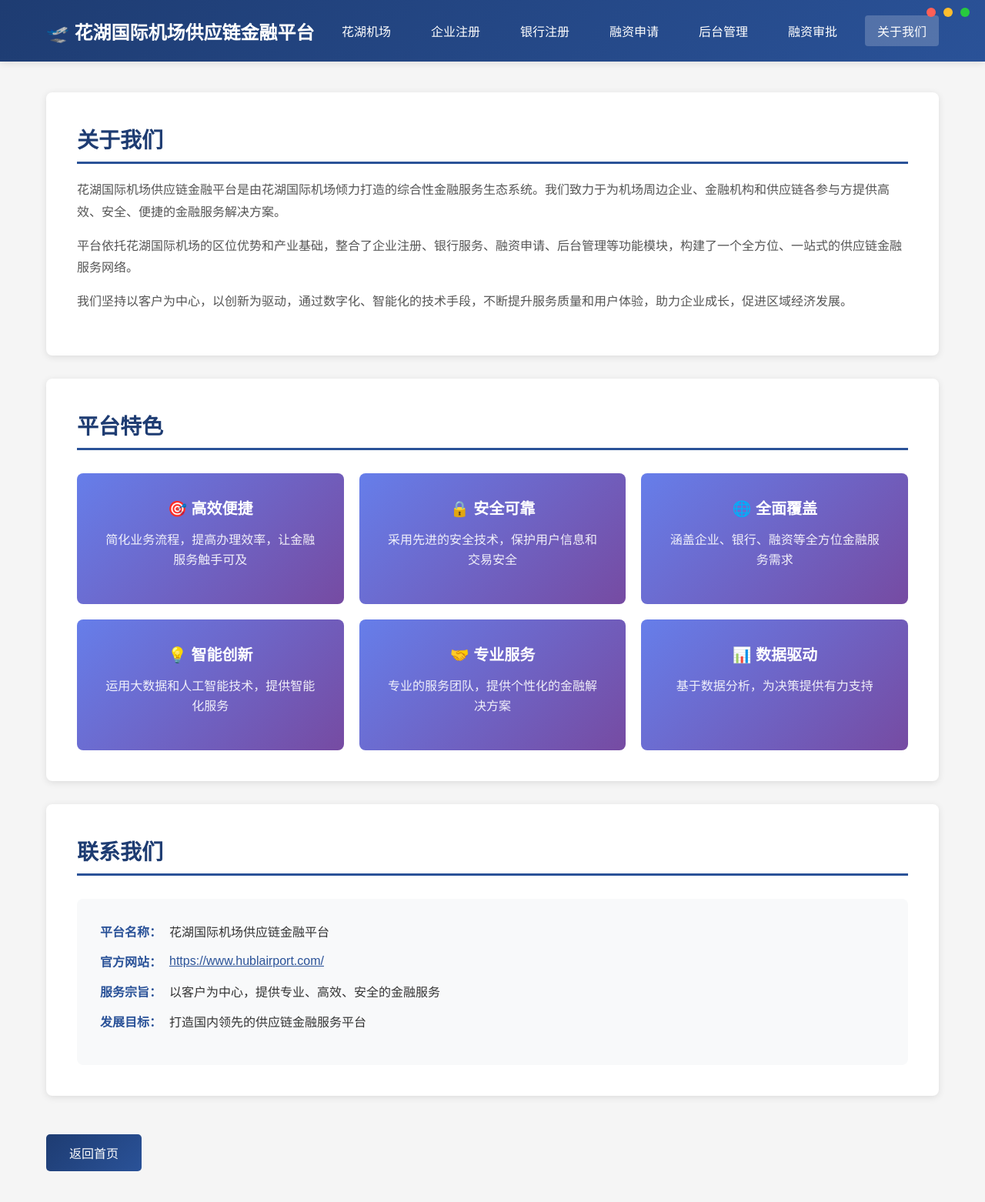
After one commit to yuanyao12345/supply-chain-platform, a Flask app: page /about in a window 1280 px wide. The commit adds this page. Shown: the whole page at 77% size. Run offline with Flask 3, Linux system fonts and the light colour scheme.

Commit message:
Add About Us page and navigation link

```diff
--- a/app.py
+++ b/app.py
@@ -60,6 +60,11 @@ with app.app_context():
 @app.route('/')
 def index():
     return render_template('index.html')
+
+# 关于我们
+@app.route('/about')
+def about():
+    return render_template('about.html')
 
 # 企业注册
 @app.route('/register/company', methods=['GET', 'POST'])
--- /dev/null
+++ b/templates/about.html
@@ -0,0 +1,251 @@
+<!DOCTYPE html>
+<html lang="zh-CN">
+<head>
+    <meta charset="UTF-8">
+    <meta name="viewport" content="width=device-width, initial-scale=1.0">
+    <title>关于我们 - 花湖国际机场供应链金融平台</title>
+    <style>
+        * {
+            margin: 0;
+            padding: 0;
+            box-sizing: border-box;
+        }
+        body {
+            font-family: 'Microsoft YaHei', Arial, sans-serif;
+            background-color: #f5f5f5;
+            color: #333;
+            min-height: 100vh;
+        }
+        .window-controls {
+            position: absolute;
+            top: 10px;
+            right: 20px;
+            display: flex;
+            gap: 10px;
+            z-index: 1000;
+        }
+        .window-btn {
+            width: 12px;
+            height: 12px;
+            border-radius: 50%;
+            border: none;
+            cursor: pointer;
+        }
+        .window-btn.close {
+            background-color: #ff5f56;
+        }
+        .window-btn.minimize {
+            background-color: #ffbd2e;
+        }
+        .window-btn.maximize {
+            background-color: #27ca3f;
+        }
+        .header {
+            background: linear-gradient(135deg, #1e3c72 0%, #2a5298 100%);
+            color: white;
+            padding: 20px 0;
+            box-shadow: 0 2px 10px rgba(0,0,0,0.1);
+            position: relative;
+        }
+        .header-content {
+            max-width: 1200px;
+            margin: 0 auto;
+            padding: 0 20px;
+            display: flex;
+            justify-content: space-between;
+            align-items: center;
+        }
+        .logo {
+            font-size: 24px;
+            font-weight: bold;
+            display: flex;
+            align-items: center;
+            gap: 10px;
+        }
+        .nav {
+            display: flex;
+            gap: 20px;
+        }
+        .nav a {
+            color: white;
+            text-decoration: none;
+            padding: 8px 16px;
+            border-radius: 4px;
+            transition: background-color 0.3s ease;
+        }
+        .nav a:hover {
+            background-color: rgba(255,255,255,0.1);
+        }
+        .container {
+            max-width: 1200px;
+            margin: 0 auto;
+            padding: 40px 20px;
+        }
+        .about-section {
+            background: white;
+            border-radius: 8px;
+            padding: 40px;
+            margin-bottom: 30px;
+            box-shadow: 0 2px 10px rgba(0,0,0,0.1);
+        }
+        .about-section h2 {
+            color: #1e3c72;
+            margin-bottom: 20px;
+            font-size: 28px;
+            border-bottom: 3px solid #2a5298;
+            padding-bottom: 10px;
+        }
+        .about-section p {
+            line-height: 1.8;
+            color: #555;
+            margin-bottom: 15px;
+            font-size: 16px;
+        }
+        .features {
+            display: grid;
+            grid-template-columns: repeat(auto-fit, minmax(300px, 1fr));
+            gap: 20px;
+            margin-top: 30px;
+        }
+        .feature-card {
+            background: linear-gradient(135deg, #667eea 0%, #764ba2 100%);
+            color: white;
+            padding: 30px;
+            border-radius: 8px;
+            text-align: center;
+            transition: transform 0.3s ease;
+        }
+        .feature-card:hover {
+            transform: translateY(-5px);
+        }
+        .feature-card h3 {
+            margin-bottom: 15px;
+            font-size: 20px;
+        }
+        .feature-card p {
+            color: rgba(255,255,255,0.9);
+            line-height: 1.6;
+        }
+        .contact-info {
+            background: #f8f9fa;
+            padding: 30px;
+            border-radius: 8px;
+            margin-top: 30px;
+        }
+        .contact-info h3 {
+            color: #1e3c72;
+            margin-bottom: 20px;
+        }
+        .contact-item {
+            display: flex;
+            align-items: center;
+            margin-bottom: 15px;
+            gap: 10px;
+        }
+        .contact-item strong {
+            color: #2a5298;
+            min-width: 80px;
+        }
+        .back-btn {
+            display: inline-block;
+            background: linear-gradient(135deg, #1e3c72 0%, #2a5298 100%);
+            color: white;
+            padding: 12px 30px;
+            border-radius: 5px;
+            text-decoration: none;
+            margin-top: 20px;
+            transition: background-color 0.3s ease;
+        }
+        .back-btn:hover {
+            background: linear-gradient(135deg, #2a5298 0%, #1e3c72 100%);
+        }
+    </style>
+</head>
+<body>
+    <div class="window-controls">
+        <button class="window-btn close" onclick="window.close()"></button>
+        <button class="window-btn minimize" onclick="window.minimize()"></button>
+        <button class="window-btn maximize" onclick="window.maximize()"></button>
+    </div>
+
+    <header class="header">
+        <div class="header-content">
+            <div class="logo">
+                🛫 花湖国际机场供应链金融平台
+            </div>
+            <nav class="nav">
+                <a href="https://www.hublairport.com/" target="_blank">花湖机场</a>
+                <a href="{{ url_for('register_company') }}">企业注册</a>
+                <a href="{{ url_for('register_bank') }}">银行注册</a>
+                <a href="{{ url_for('loan_application') }}">融资申请</a>
+                <a href="{{ url_for('admin_login') }}">后台管理</a>
+                <a href="{{ url_for('bank_login') }}">融资审批</a>
+                <a href="{{ url_for('about') }}" style="background-color: rgba(255,255,255,0.2);">关于我们</a>
+            </nav>
+        </div>
+    </header>
+
+    <div class="container">
+        <div class="about-section">
+            <h2>关于我们</h2>
+            <p>花湖国际机场供应链金融平台是由花湖国际机场倾力打造的综合性金融服务生态系统。我们致力于为机场周边企业、金融机构和供应链各参与方提供高效、安全、便捷的金融服务解决方案。</p>
+            <p>平台依托花湖国际机场的区位优势和产业基础，整合了企业注册、银行服务、融资申请、后台管理等功能模块，构建了一个全方位、一站式的供应链金融服务网络。</p>
+            <p>我们坚持以客户为中心，以创新为驱动，通过数字化、智能化的技术手段，不断提升服务质量和用户体验，助力企业成长，促进区域经济发展。</p>
+        </div>
+
+        <div class="about-section">
+            <h2>平台特色</h2>
+            <div class="features">
+                <div class="feature-card">
+                    <h3>🎯 高效便捷</h3>
+                    <p>简化业务流程，提高办理效率，让金融服务触手可及</p>
+                </div>
+                <div class="feature-card">
+                    <h3>🔒 安全可靠</h3>
+                    <p>采用先进的安全技术，保护用户信息和交易安全</p>
+                </div>
+                <div class="feature-card">
+                    <h3>🌐 全面覆盖</h3>
+                    <p>涵盖企业、银行、融资等全方位金融服务需求</p>
+                </div>
+                <div class="feature-card">
+                    <h3>💡 智能创新</h3>
+                    <p>运用大数据和人工智能技术，提供智能化服务</p>
+                </div>
+                <div class="feature-card">
+                    <h3>🤝 专业服务</h3>
+                    <p>专业的服务团队，提供个性化的金融解决方案</p>
+                </div>
+                <div class="feature-card">
+                    <h3>📊 数据驱动</h3>
+                    <p>基于数据分析，为决策提供有力支持</p>
+                </div>
+            </div>
+        </div>
+
+        <div class="about-section">
+            <h2>联系我们</h2>
+            <div class="contact-info">
+                <div class="contact-item">
+                    <strong>平台名称：</strong>
+                    <span>花湖国际机场供应链金融平台</span>
+                </div>
+                <div class="contact-item">
+                    <strong>官方网站：</strong>
+                    <span><a href="https://www.hublairport.com/" target="_blank" style="color: #2a5298;">https://www.hublairport.com/</a></span>
+                </div>
+                <div class="contact-item">
+                    <strong>服务宗旨：</strong>
+                    <span>以客户为中心，提供专业、高效、安全的金融服务</span>
+                </div>
+                <div class="contact-item">
+                    <strong>发展目标：</strong>
+                    <span>打造国内领先的供应链金融服务平台</span>
+                </div>
+            </div>
+        </div>
+
+        <a href="{{ url_for('index') }}" class="back-btn">返回首页</a>
+    </div>
+</body>
+</html>
--- a/templates/index.html
+++ b/templates/index.html
@@ -280,6 +280,7 @@
                 <a href="{{ url_for('loan_application') }}">融资申请</a>
                 <a href="{{ url_for('admin_login') }}">后台管理</a>
                 <a href="{{ url_for('bank_login') }}">融资审批</a>
+                <a href="{{ url_for('about') }}">关于我们</a>
             </nav>
         </div>
     </header>
```
